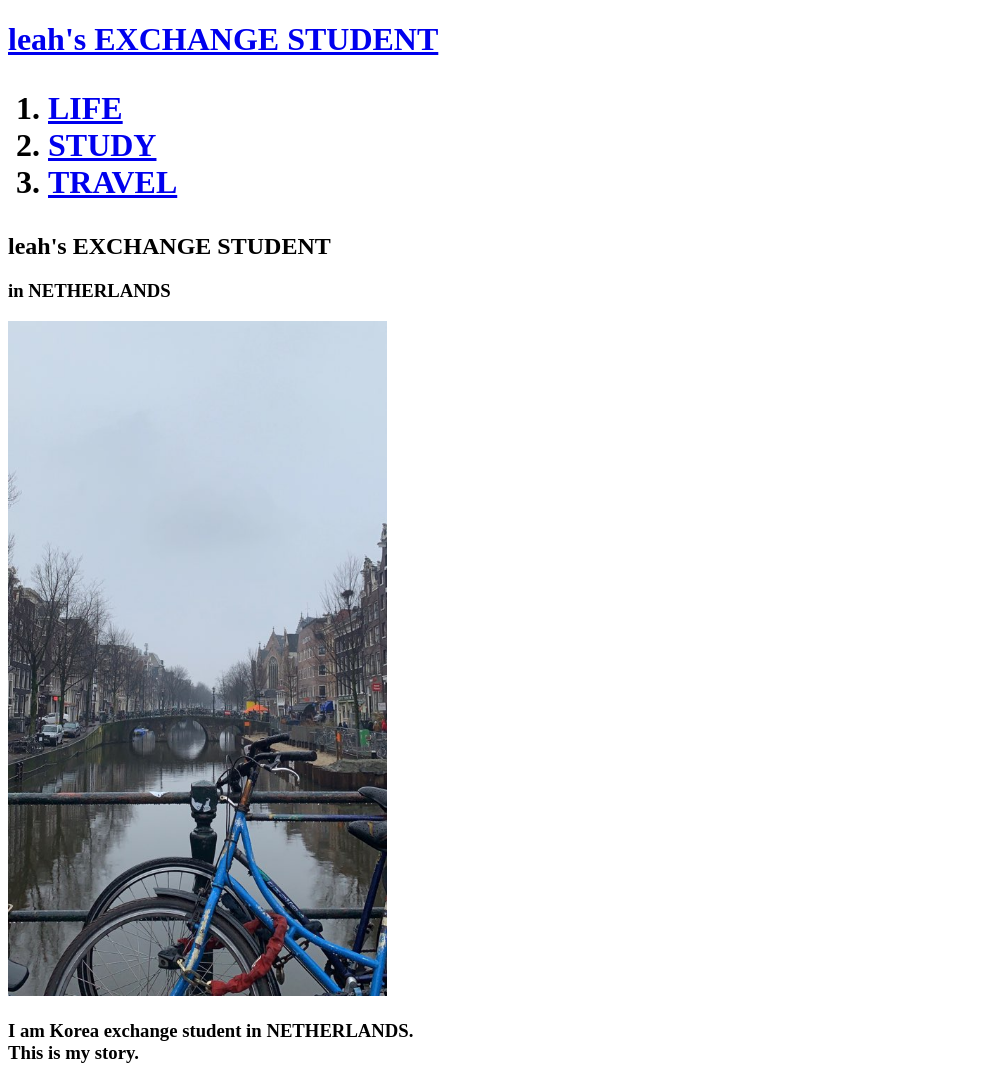
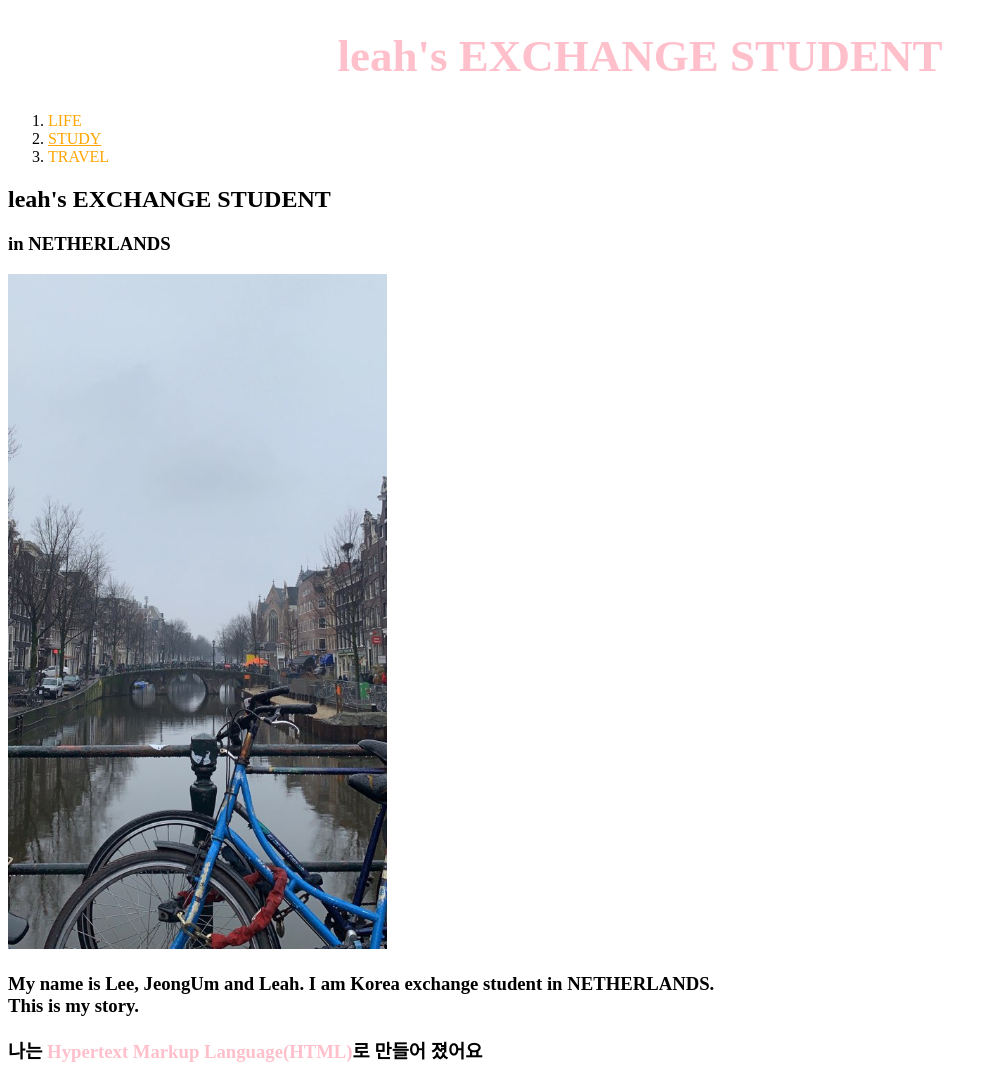
Before and after one commit to jeongum/web1, a plain HTML site: page index.html in a window 1280 px wide. Shown: the top 1067 px of the page, without its empty margins (0-997 px from the left). Drawn offline with Linux system fonts and the light colour scheme; a script that the page names is missing.

Commit message:
add CSS
add CSS
style of a
style of h1

```diff
--- a/index.html
+++ b/index.html
@@ -2,20 +2,32 @@
 <meta charset = "utf-8">
 <html>
 <head>
-<title>WELCOME</title>
+  <title>WELCOME</title>
+  <style>
+    a {
+      color : pink;
+      text-decoration: none;
+    }
+    h1{
+      font-size : 45px;
+      text-align: center;
+      text-emphasis-color: orange;
+    }
+  </style>
 </head>
 <body>
-  <h1><a href = "index.html">leah's EXCHANGE STUDENT</a></hl>
+  <h1><a href = "index.html">leah's EXCHANGE STUDENT</a></h1>
   <ol>
-    <li><a href = "1.html">LIFE</a></li>
-    <li><a href = "2.html">STUDY</a></li>
-    <li><a href = "3.html">TRAVEL</a></li>
+    <li><a href = "1.html" style="color: orange">LIFE</a></li>
+    <li><a href = "2.html" style = "color: orange;text-decoration:underline">STUDY</a></li>
+    <li><a href = "3.html" style="color: orange">TRAVEL</a></li>
   </ol>
   <h2>leah's EXCHANGE STUDENT</h2>
   <h3> in NETHERLANDS <h3>
 
   <img src = "amsterdam.jpg" width = "30%">
   <p>
+    My name is Lee, JeongUm and Leah.
     I am Korea exchange student in <strong>NETHERLANDS</strong>.<br>
     This is my story.<br>
   </p>
@@ -33,7 +45,6 @@
     <noscript>Please enable JavaScript to view the <a href="https://disqus.com/?ref_noscript">comments powered by Disqus.</a></noscript>
   </p>
   <p>
-
     나는 <a href = "https://www.w3.org/TR/html5/" target = "_black" title = "html5 specification">
       Hypertext Markup Language(HTML)</a>로 만들어 졌어요
   </p>
```
